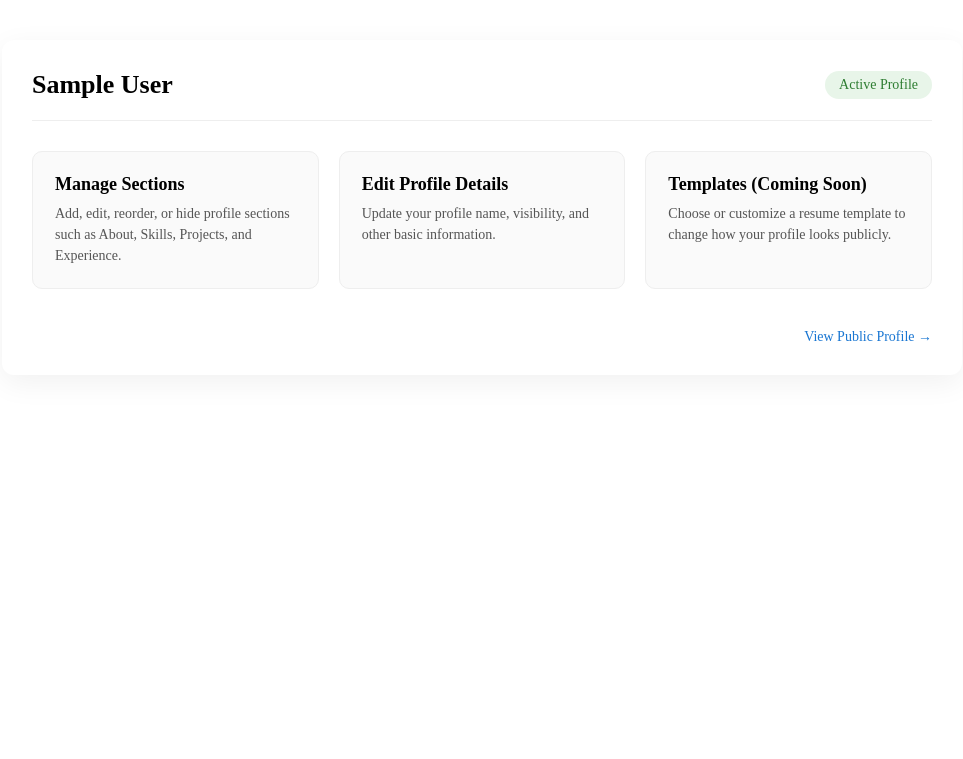
After one commit to Raju-07/BioStack, a Django app: template templates/profiles/profile_dashboard.html in a window 1280 px wide. The commit adds this page. Shown: the top 759 px of the page, without its empty margins (158-1121 px from the left). Run offline with Django 5.2, Linux system fonts and the light colour scheme; the template is opened without the code that fills it: values that come from a table or form of the project are taken from there, others are empty; tables that the repository leaves empty hold one stand-in row (values such as "Sample post").

Commit message:
Implement profile Switch and manage active profile

```diff
--- a/profiles/urls.py
+++ b/profiles/urls.py
@@ -2,6 +2,8 @@ from django.urls import path
 from .views import (
     profile_list,
     profile_create,
+    set_active_profile,
+    profile_dashboard,
     section_list_create,
     public_profile_view,
 )
@@ -11,6 +13,8 @@ app_name = "profiles"
 urlpatterns = [
     path("me/", profile_list, name="list"),
     path("create/", profile_create, name="create"),
-    path("me/<int:profile_id>/sections/", section_list_create, name="sections"),
+    path("set-active/<int:profile_id>/", set_active_profile, name="set_active"),
+    path("me/dashboard/", profile_dashboard, name="dashboard"),
+    path("me/sections/", section_list_create, name="sections"),
     path("<slug:slug>/", public_profile_view, name="public"),
 ]
--- a/templates/dashboard/index.html
+++ b/templates/dashboard/index.html
@@ -7,5 +7,5 @@
 </p>
 
 <p>
-  <a href="{% url 'profiles:list' %}">My Profiles</a>
+<a href="{% url 'profiles:dashboard' %}">Profile Dashboard</a>
 </p>
--- /dev/null
+++ b/templates/profiles/profile_dashboard.html
@@ -0,0 +1,152 @@
+<html>
+  <head>
+<style>
+  .profile-dashboard {
+    max-width: 900px;
+    margin: 40px auto;
+    padding: 30px;
+    background: #ffffff;
+    border-radius: 12px;
+    box-shadow: 0 8px 30px rgba(0, 0, 0, 0.06);
+  }
+
+  .profile-header {
+    display: flex;
+    justify-content: space-between;
+    align-items: center;
+    margin-bottom: 30px;
+    border-bottom: 1px solid #eee;
+    padding-bottom: 20px;
+  }
+
+  .profile-header h2 {
+    margin: 0;
+    font-size: 26px;
+    font-weight: 600;
+  }
+
+  .profile-badge {
+    background: #e8f5e9;
+    color: #2e7d32;
+    padding: 6px 14px;
+    border-radius: 20px;
+    font-size: 14px;
+    font-weight: 500;
+  }
+
+  .profile-actions {
+    display: grid;
+    grid-template-columns: repeat(auto-fit, minmax(220px, 1fr));
+    gap: 20px;
+    margin-top: 20px;
+  }
+
+  .action-card {
+    padding: 22px;
+    border-radius: 10px;
+    border: 1px solid #eee;
+    background: #fafafa;
+    transition: all 0.25s ease;
+    cursor: pointer;
+  }
+
+  .action-card:hover {
+    background: #ffffff;
+    box-shadow: 0 6px 18px rgba(0, 0, 0, 0.08);
+    transform: translateY(-2px);
+  }
+
+  .action-card h3 {
+    margin: 0 0 8px;
+    font-size: 18px;
+    font-weight: 600;
+  }
+
+  .action-card p {
+    margin: 0;
+    font-size: 14px;
+    color: #555;
+    line-height: 1.5;
+  }
+
+  .action-card a {
+    text-decoration: none;
+    color: inherit;
+    display: block;
+    height: 100%;
+  }
+
+  .profile-footer {
+    margin-top: 40px;
+    text-align: right;
+  }
+
+  .public-link {
+    font-size: 14px;
+    color: #1976d2;
+    text-decoration: none;
+  }
+
+  .public-link:hover {
+    text-decoration: underline;
+  }
+</style>
+</head>
+<body>
+<div class="profile-dashboard">
+
+  <!-- HEADER -->
+  <div class="profile-header">
+    <h2>{{ profile.full_name|default:profile.slug }}</h2>
+    <span class="profile-badge">Active Profile</span>
+  </div>
+
+  <!-- ACTIONS -->
+  <div class="profile-actions">
+
+    <div class="action-card">
+      <a href="{% url 'profiles:sections' %}">
+        <h3>Manage Sections</h3>
+        <p>
+          Add, edit, reorder, or hide profile sections such as About,
+          Skills, Projects, and Experience.
+        </p>
+      </a>
+    </div>
+
+    <div class="action-card">
+      <a href="#">
+        <h3>Edit Profile Details</h3>
+        <p>
+          Update your profile name, visibility, and other basic information.
+        </p>
+      </a>
+    </div>
+
+    <div class="action-card">
+      <a href="#">
+        <h3>Templates (Coming Soon)</h3>
+        <p>
+          Choose or customize a resume template to change how your
+          profile looks publicly.
+        </p>
+      </a>
+    </div>
+
+  </div>
+
+  <!-- FOOTER -->
+  <div class="profile-footer">
+    <a
+      class="public-link"
+      href="{% url 'profiles:public' profile.slug %}"
+      target="_blank"
+    >
+      View Public Profile →
+    </a>
+  </div>
+
+</div>
+
+</body>
+</html>
```
Also changed, not shown: profiles/utils.py (+15 -0 lines), profiles/views.py (+43 -6 lines), templates/profiles/profile_list.html (+9 -2 lines).
